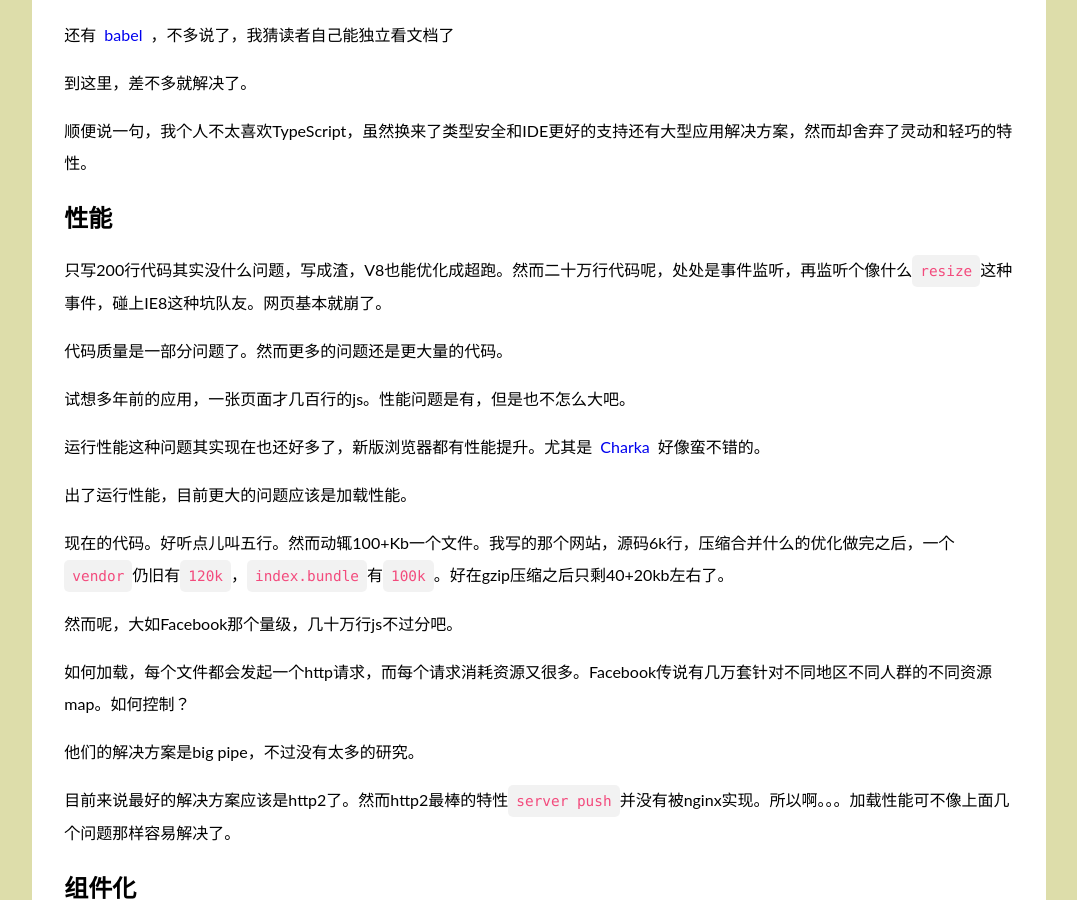
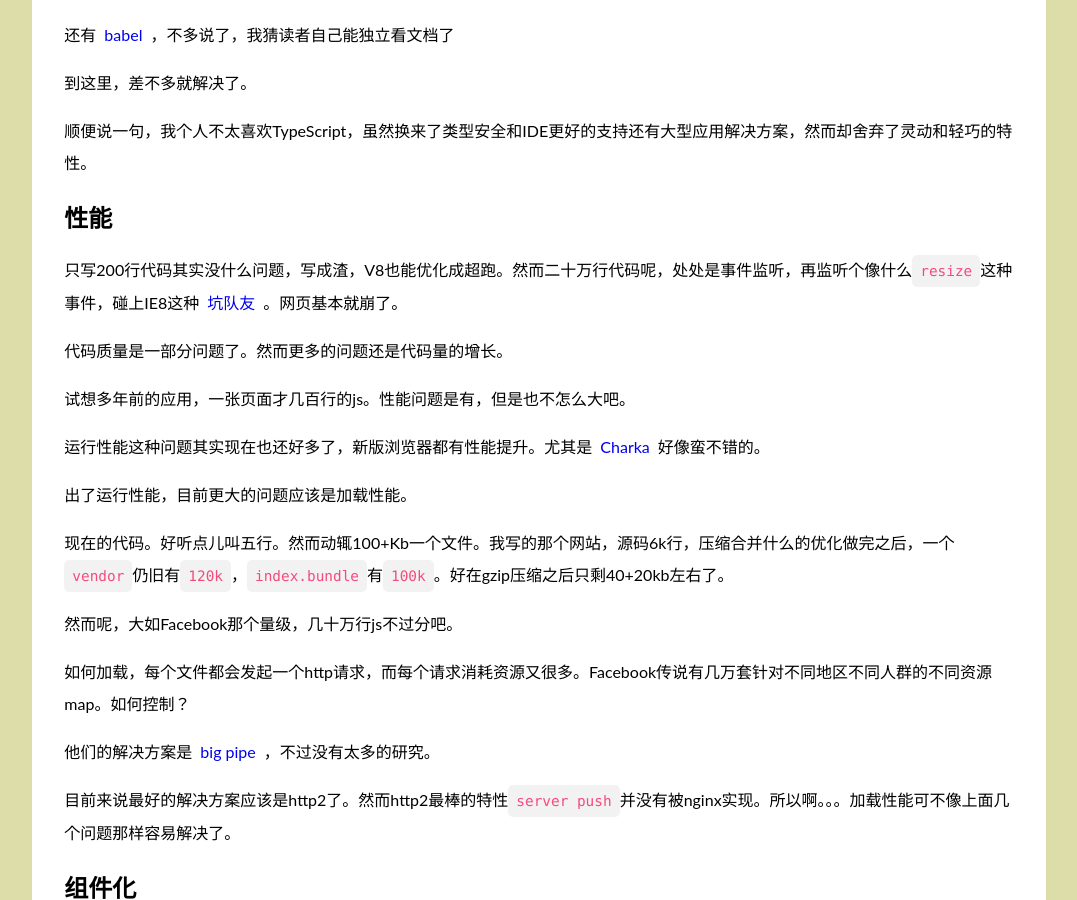
Before and after one commit to AnnatarHe/AnnatarHe.github.io, a Jekyll site: the page built from _posts/2016-02-23-something-about-SPA.md, in a window 1280 px wide and 900 px high, scrolled down 3384 px. Shown: the whole window, without its empty margins (101-1178 px from the left). Built offline with Jekyll 4.4.1, drawn with Linux system fonts in a browser that asks for light colours; nearby versions of some CDN libraries; some web fonts are replaced; comment, search, counter and statistics services are not loaded; some of the changed text lies outside the part shown.

Commit message:
add some new partial

```diff
--- a/_posts/2016-02-23-something-about-SPA.md
+++ b/_posts/2016-02-23-something-about-SPA.md
@@ -118,9 +118,9 @@ export default Index
 
 ## 性能
 
-只写200行代码其实没什么问题，写成渣，V8也能优化成超跑。然而二十万行代码呢，处处是事件监听，再监听个像什么`resize`这种事件，碰上IE8这种坑队友。网页基本就崩了。
+只写200行代码其实没什么问题，写成渣，V8也能优化成超跑。然而二十万行代码呢，处处是事件监听，再监听个像什么`resize`这种事件，碰上IE8这种[坑队友](https://undefinedblog.com/recent-ie-quirks/)。网页基本就崩了。
 
-代码质量是一部分问题了。然而更多的问题还是更大量的代码。
+代码质量是一部分问题了。然而更多的问题还是代码量的增长。
 
 试想多年前的应用，一张页面才几百行的js。性能问题是有，但是也不怎么大吧。
 
@@ -134,7 +134,7 @@ export default Index
 
 如何加载，每个文件都会发起一个http请求，而每个请求消耗资源又很多。Facebook传说有几万套针对不同地区不同人群的不同资源map。如何控制？
 
-他们的解决方案是big pipe，不过没有太多的研究。
+他们的解决方案是[big pipe](https://www.facebook.com/notes/facebook-engineering/bigpipe-pipelining-web-pages-for-high-performance/389414033919/)，不过没有太多的研究。
 
 目前来说最好的解决方案应该是http2了。然而http2最棒的特性`server push`并没有被nginx实现。所以啊。。。加载性能可不像上面几个问题那样容易解决了。
 
```
Also changed, not shown: other parts of _posts/2016-02-23-something-about-SPA.md (+4 -2 lines), _posts/2015-12-31-the-end-of-2015.md (+2 -2 lines), _posts/2016-02-13-after-die-who-is-sadly-in-real.md (+0 -2 lines).
